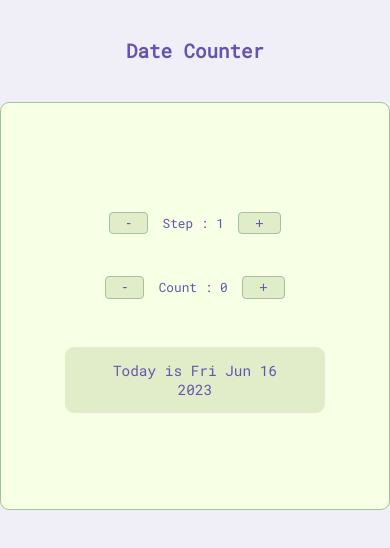
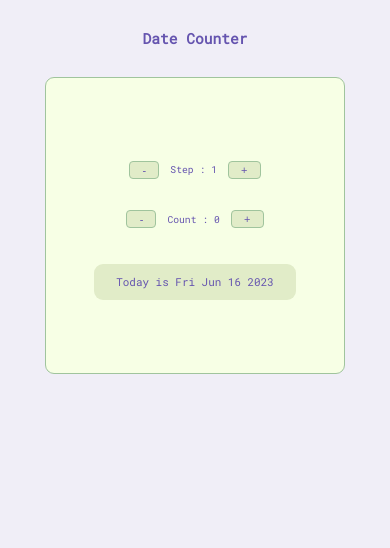
Before and after one commit to aamnasuhail/date-counter, a React (Create React App) app: page / in a window 390 px wide. Shown: the top 548 px of the page. Built offline with nearby package versions, Linux system fonts and the light colour scheme; the HTML template or start-up script is replaced by a standard one.

Commit message:
final fix

```diff
--- a/src/App.css
+++ b/src/App.css
@@ -68,6 +68,6 @@ body {
 
 @media (max-width: 30em) {
   html {
-    font-size: 50%;
+    font-size: 38%;
   }
 }
```
